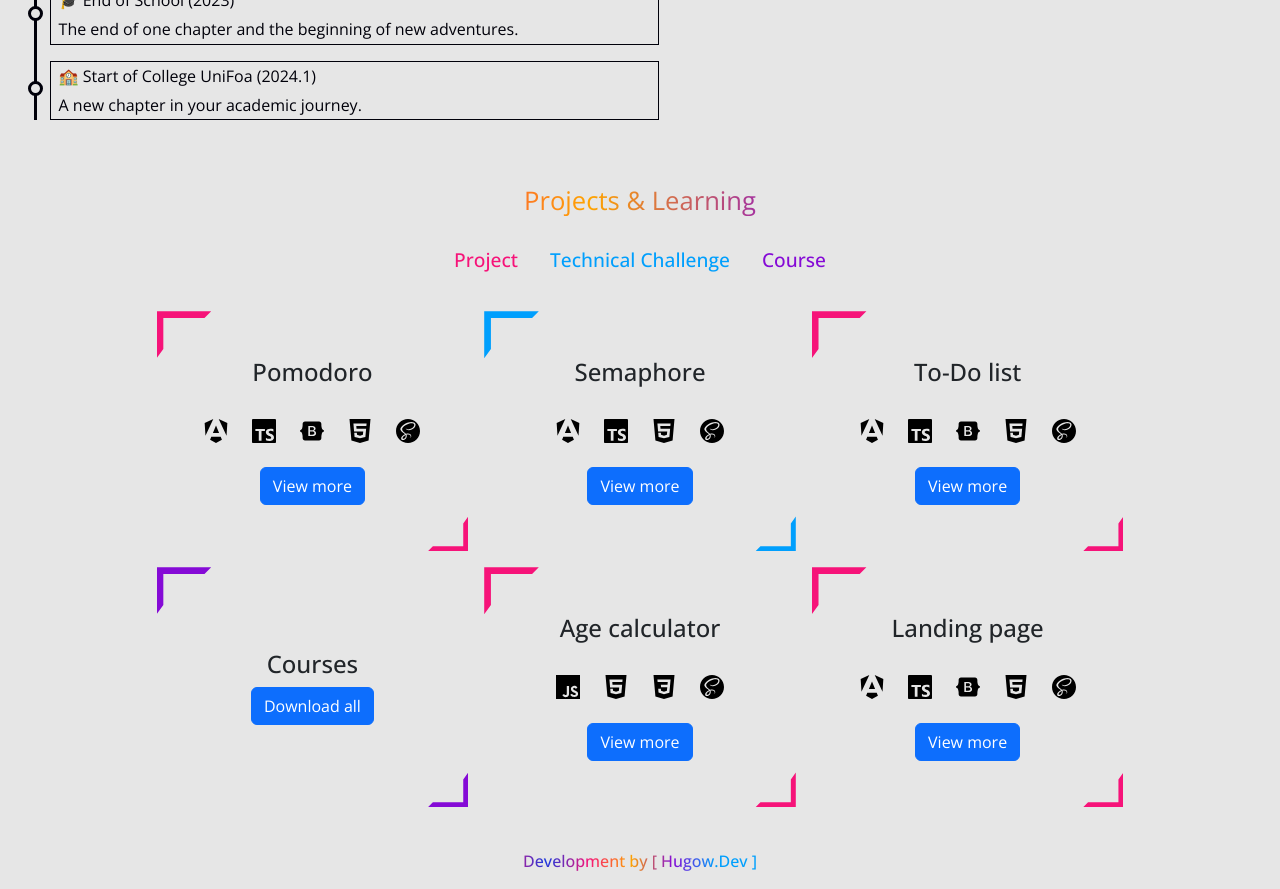
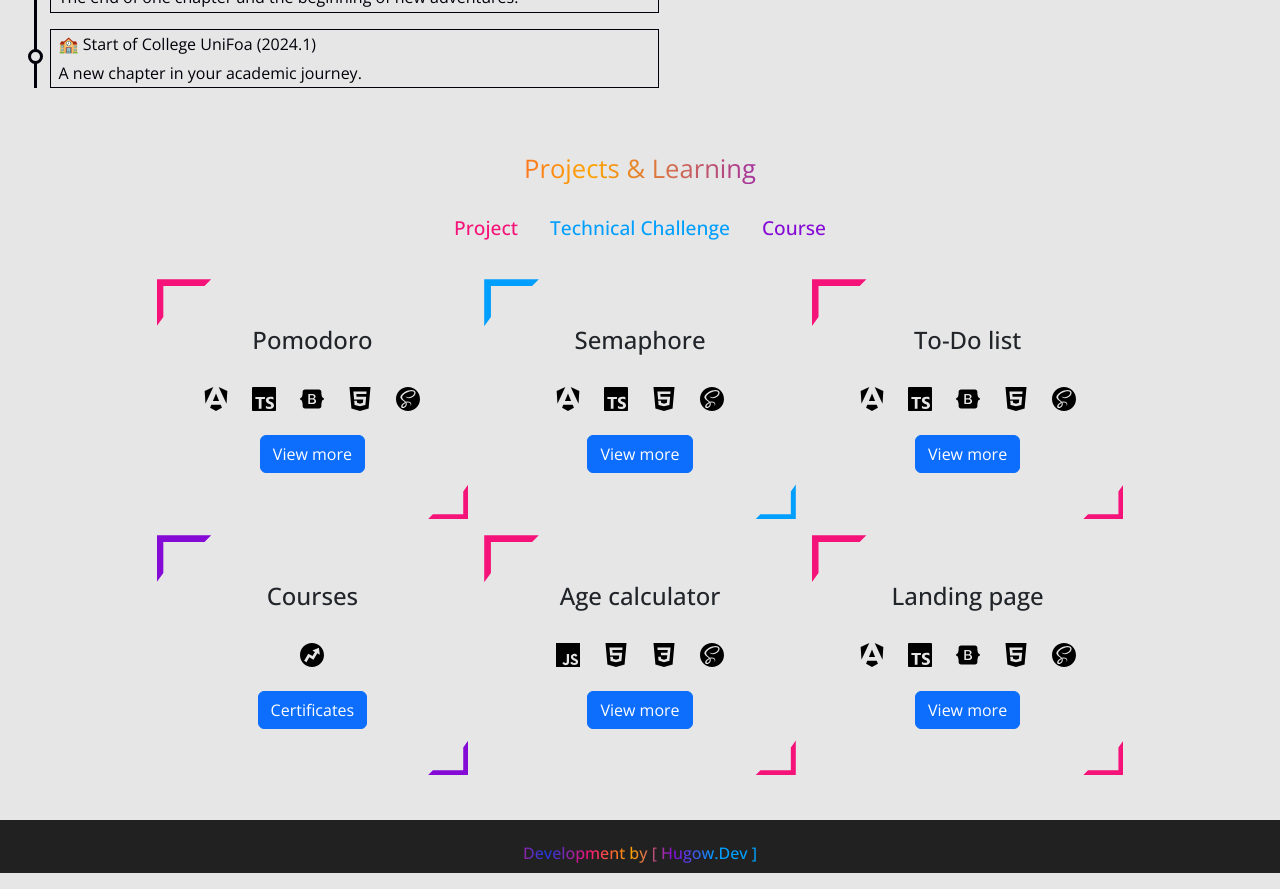
Before and after one commit to Hugodelelis/portfolio, an Angular app: page / in a window 1280 px wide. Shown: the part 1520-2409 px from the top of the page. Built offline with nearby package versions, Linux system fonts and the light colour scheme.

Commit message:
test design

```diff
--- a/src/app/modules/components/footer/footer.component.scss
+++ b/src/app/modules/components/footer/footer.component.scss
@@ -1,9 +1,13 @@
 :host {
     footer {
-        padding: 1em;
+        padding: 0.5em;
+        min-width: 100%;
+        position: absolute;
+        z-index: 10;
         display: flex;
         justify-content: center;
         align-items: center;
+        background-color: var(--black-020);
     }
 
     span {
--- a/src/app/modules/components/home/home.component.scss
+++ b/src/app/modules/components/home/home.component.scss
@@ -1,6 +1,6 @@
 :host {
     #home {
-        min-height: 100vh;
+        min-height: calc(100vh - 4vh);
         background: var(--black-010);
         display: flex;
         flex-direction: column;
--- a/src/app/modules/components/nav/nav.component.scss
+++ b/src/app/modules/components/nav/nav.component.scss
@@ -4,7 +4,6 @@
     }
 
     #desktop-menu {
-        min-width: 100%;
         display: flex;
         padding: 0.5em 1em;
         align-items: center;
--- a/src/app/modules/components/projects/projects.component.html
+++ b/src/app/modules/components/projects/projects.component.html
@@ -130,8 +130,10 @@
 
         <div class="col-12 col-md-6 col-lg-5 col-xl-3 content hover">
             <h4>Courses</h4>
-            <!-- Button trigger modal -->
-            <button class="btn btn-primary">Download all</button>
+            <section class="stacks">
+                <img src="assets/icons/buzzfeed.svg" alt="certificate">
+            </section>
+            <button class="btn btn-primary">Certificates</button>
         </div>
 
         <div class="col-12 col-md-6 col-lg-5 col-xl-3 content hover">
--- a/src/app/modules/components/projects/projects.component.scss
+++ b/src/app/modules/components/projects/projects.component.scss
@@ -2,12 +2,14 @@
     display: flex;
     justify-content: center;
     align-items: center;
+    background-color: var(--white-010);
 
     #projects {
         min-height: 60vh;
+        margin-bottom: 2em;
         width: 80em;
         padding: 0.8em;
-        scroll-margin-top: 35px;
+        scroll-margin-top: 40px;
 
         h2 {
             text-align: center;
@@ -156,10 +158,6 @@
                 }
 
                 &:nth-child(7) {
-                    h3 {
-                        margin-bottom: 0.5em;
-                    }
-
                     &::before {
                         content: "";
                         position: absolute;
```
Also changed, not shown: src/assets/icons/buzzfeed.svg (added).
